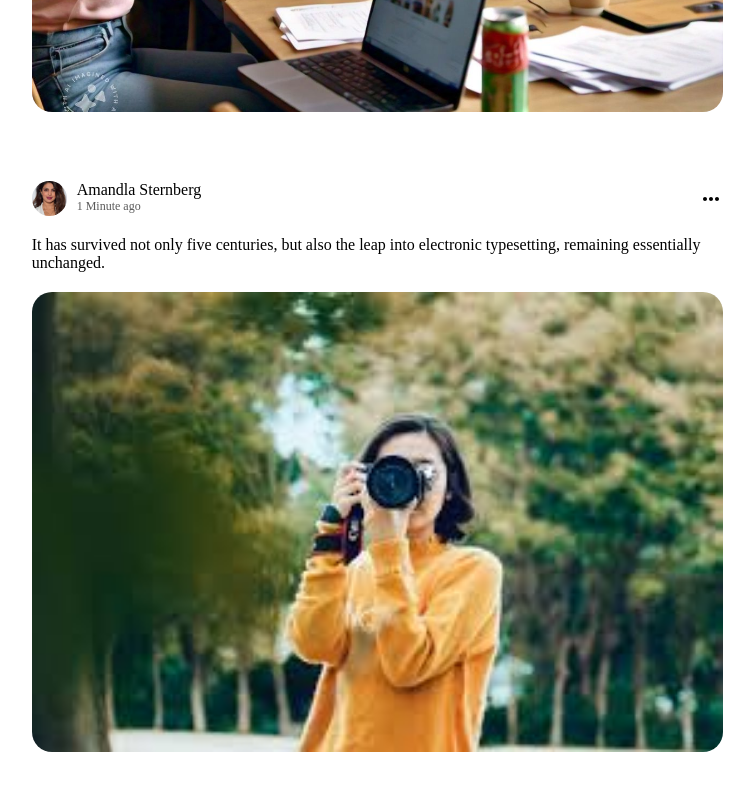
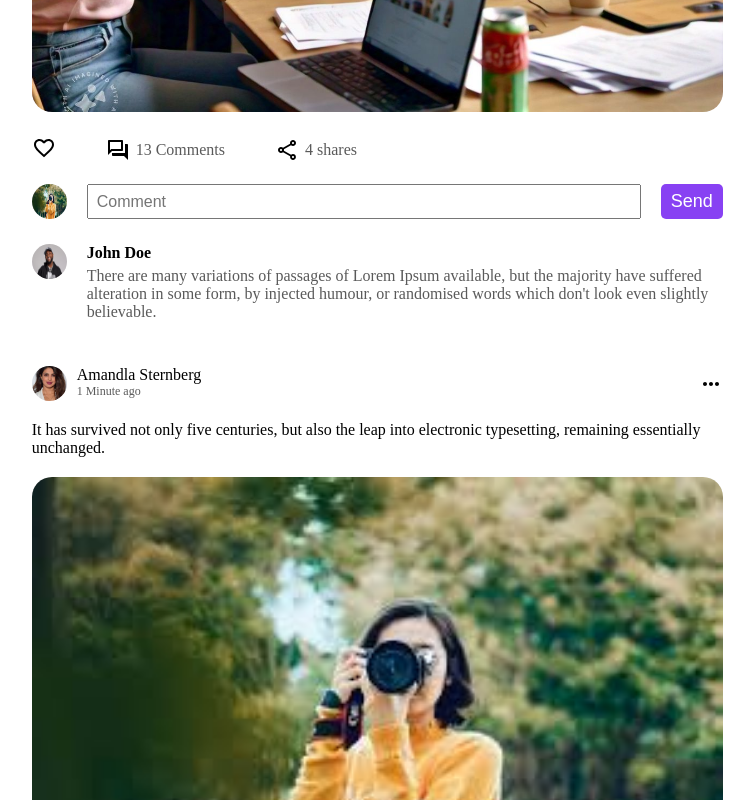
Before and after one commit to Chinweike99/Mini-React-Projects, a React (Create React App) app in the folder 0.5chat_app/: page / in a window 1280 px wide. Shown: the part 1040-1840 px from the top of the page, without its empty margins (181-935 px from the left). Built offline with nearby package versions, Linux system fonts and the light colour scheme; sample sign-in values are in the browser's storage.

Commit message:
Comments

```diff
--- /dev/null
+++ b/0.5chat_app/src/Components/Comments/Comments.jsx
@@ -0,0 +1,22 @@
+import React from 'react'
+import assets from '../../assets/assets'
+import './Comments.scss'
+
+export const Comments = () => {
+  return (
+    <div className='mainComments'>
+        <div className='postComment'>
+            <img src={assets.img1} alt="image" />
+            <input type="text" placeholder='Comment'/>
+            <button>Send</button>
+        </div>
+        <div className="comments">
+            <img src={assets.image6} alt="" />
+            <div className='reply'>
+                <span>John Doe</span>
+                <p>There are many variations of passages of Lorem Ipsum available, but the majority have suffered alteration in some form, by injected humour, or randomised words which don't look even slightly believable.</p>
+            </div>
+        </div>
+    </div>
+  )
+}
--- /dev/null
+++ b/0.5chat_app/src/Components/Comments/Comments.scss
@@ -0,0 +1,42 @@
+.mainComments{
+    margin-top: 20px;
+    .postComment{
+        display: flex;
+        gap: 20px;
+        img{
+            width: 35px;
+            height: 35px;
+            border-radius: 50%;
+        }
+        input{
+            flex: 1;
+            outline: none;
+            font-size: 16px;
+            padding: 0 8px;
+        }
+        button{
+            background: rgb(136, 65, 243);
+            padding: 0 10px;
+            color: #fff;
+            font-size: 18px;
+            border-radius: 5px;
+        }
+    }
+    .comments{
+        display: flex;
+        margin-top: 25px;
+        gap: 20px;
+        img{
+            width: 35px;
+            height: 35px;
+            border-radius: 50%;
+        }
+        span{
+            font-weight: 600;
+        }
+        p{
+            margin-top: 5px;
+            color: #5a5a5a;
+        }
+    }
+}
--- a/0.5chat_app/src/Components/PostReact/PostReact.jsx
+++ b/0.5chat_app/src/Components/PostReact/PostReact.jsx
@@ -1,13 +1,22 @@
-import React from 'react'
+import React, { useState } from 'react'
 import { Link } from 'react-router-dom'
 import './PostReact.scss'
 import MoreHorizOutlinedIcon from '@mui/icons-material/MoreHorizOutlined';
 import ShareOutlinedIcon from '@mui/icons-material/ShareOutlined';
 import ForumOutlinedIcon from '@mui/icons-material/ForumOutlined';
+import FavoriteBorderOutlinedIcon from '@mui/icons-material/FavoriteBorderOutlined';
+import FavoriteOutlinedIcon from '@mui/icons-material/FavoriteOutlined';
+import { Comments } from '../Comments/Comments';
 
 
 
 export const PostReact = ({item}) => {
+
+    const [liked, setLiked] = useState(false);
+    const handleliked = () => {
+        setLiked(!liked)
+    }
+
   return (
     <div className='post'>
         <div className="container">
@@ -29,7 +38,24 @@ export const PostReact = ({item}) => {
             <img src={item.img} alt="" />
         </div>
 
-        <div className="rection"></div>
+        <div className="reaction">
+            <div>
+                <button onClick={handleliked}>
+                    {liked?  <FavoriteOutlinedIcon style={{color: "red"}}/> :
+                    <FavoriteBorderOutlinedIcon />}
+                </button>
+            </div>
+            <div className="item">
+                <ForumOutlinedIcon/>
+                <span>13 Comments</span>
+            </div>
+            <div className="item">
+                <ShareOutlinedIcon />
+                <span>4 shares</span>
+            </div>
+        </div>
+        <Comments />
+
         </div>
     </div>
   )
--- a/0.5chat_app/src/Components/PostReact/PostReact.scss
+++ b/0.5chat_app/src/Components/PostReact/PostReact.scss
@@ -45,5 +45,26 @@
                 margin-top: 20px;
             }
         }
+        .reaction{
+            display: flex;
+            align-items: center;
+            gap: 50px;
+            cursor: pointer;
+        }
+        button{
+            border: none;
+            outline: none;
+            background: inherit;
+            cursor: pointer;
+        }
+        .item{
+            display: flex;
+            align-items: center;
+            gap: 6px;
+
+            span{
+                color: #5a5a5a;
+            }
+        }
     }
 }
```
